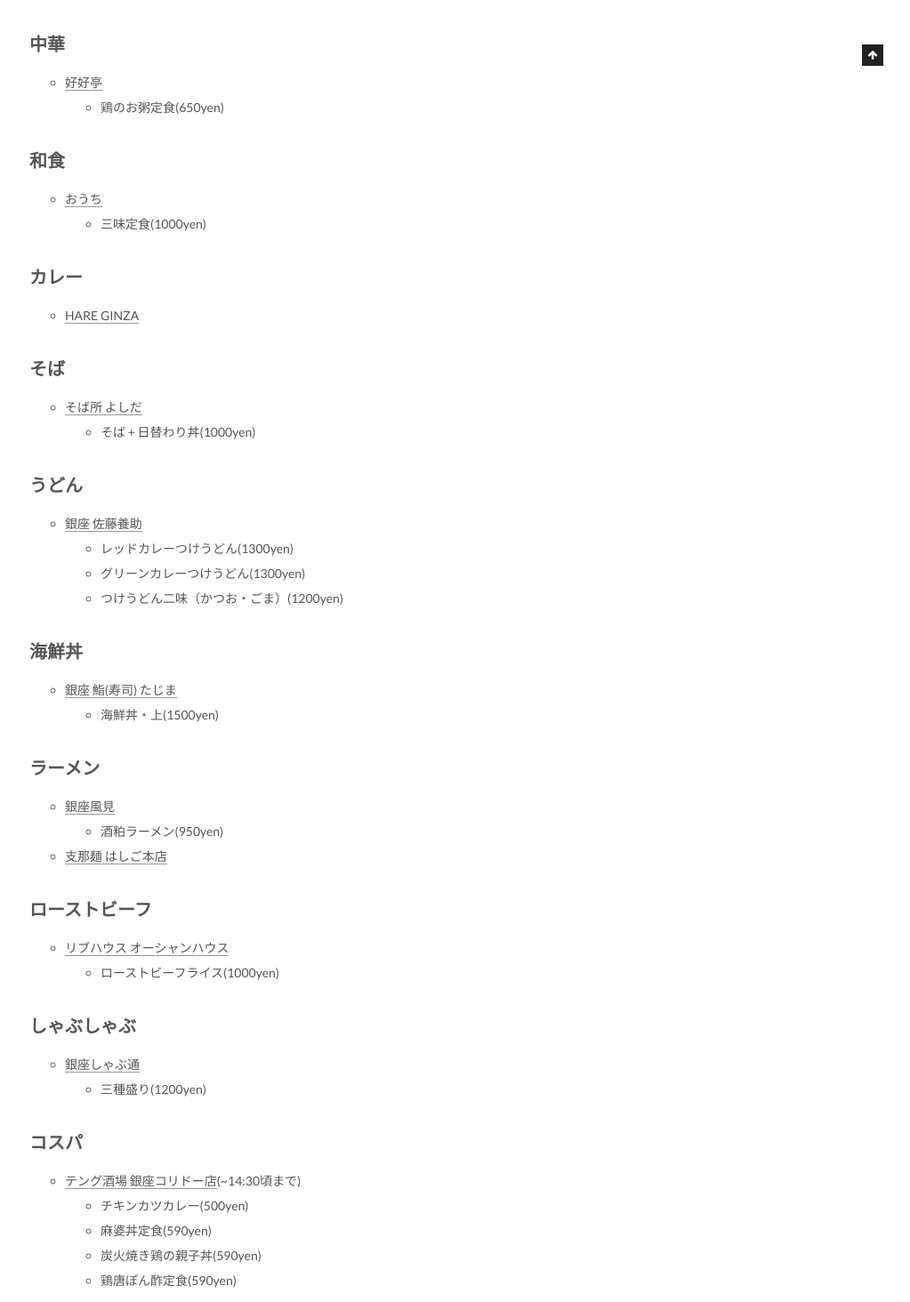
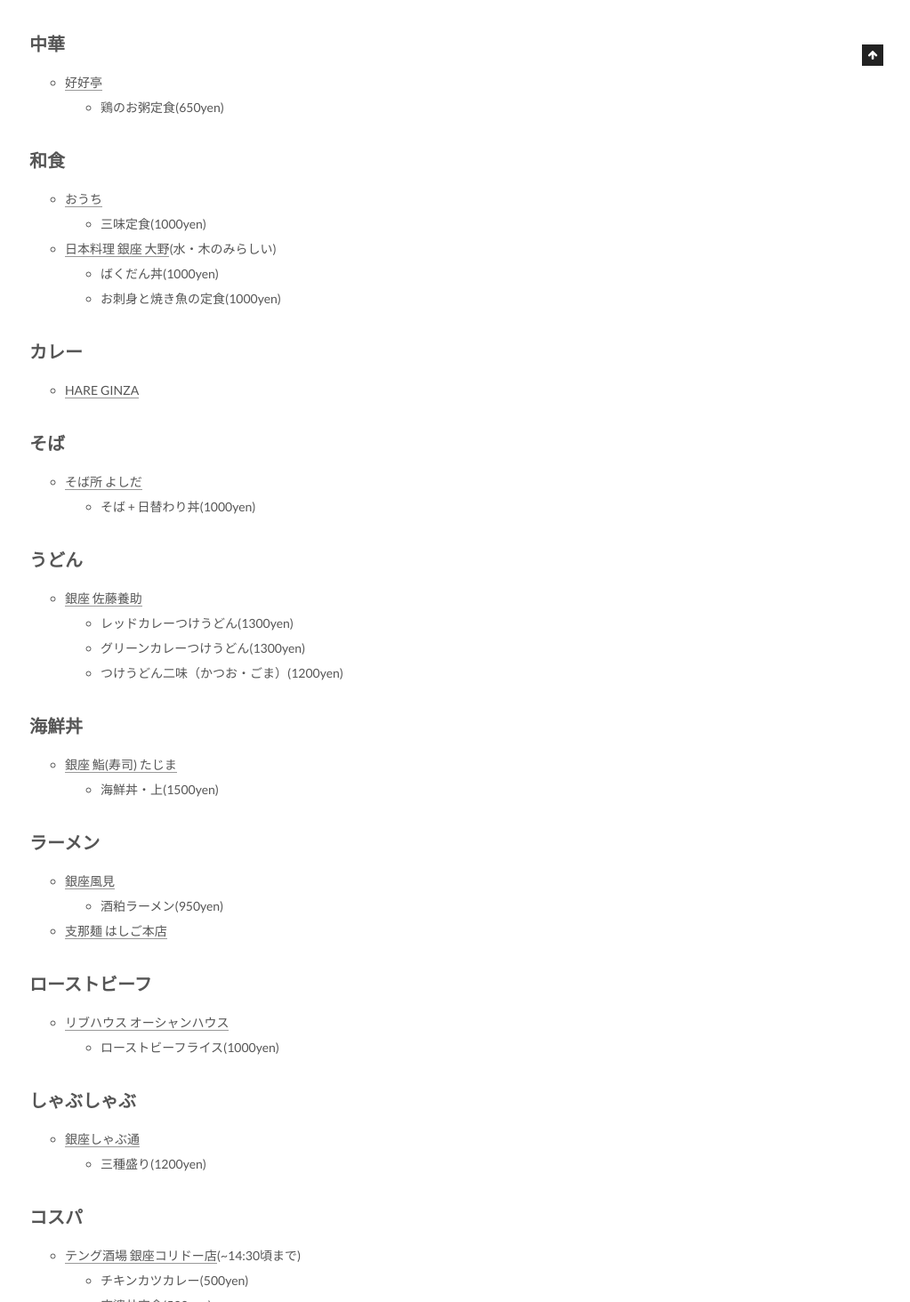
Before and after one commit to harhogefoo/harhogefoo.github.io, a Jekyll site: the page built from _posts/2017-11-17-GINZA-gourmet-list.md, in a window 1280 px wide, cut to the strip 926-2390 px from the top of the page. Shown: the whole strip at 89% size, without its empty margins (257-1280 px from the left). Built offline with Jekyll 4.4.1, drawn with Linux system fonts in a browser that asks for light colours.

Commit message:
Update 2017-11-17-GINZA-gourmet-list.md

```diff
--- a/_posts/2017-11-17-GINZA-gourmet-list.md
+++ b/_posts/2017-11-17-GINZA-gourmet-list.md
@@ -24,6 +24,9 @@
 ## 和食
 - [おうち](https://tabelog.com/tokyo/A1301/A130101/13106591/)
   - 三味定食(1000yen)
+- [日本料理 銀座 大野](https://tabelog.com/tokyo/A1301/A130101/13030803/?cid=google_yoyaku&from_google=1)(水・木のみらしい)
+  - ばくだん丼(1000yen)
+  - お刺身と焼き魚の定食(1000yen)
 
 ## カレー
 - [HARE GINZA](http://www.hare-ginza.net/)
```
